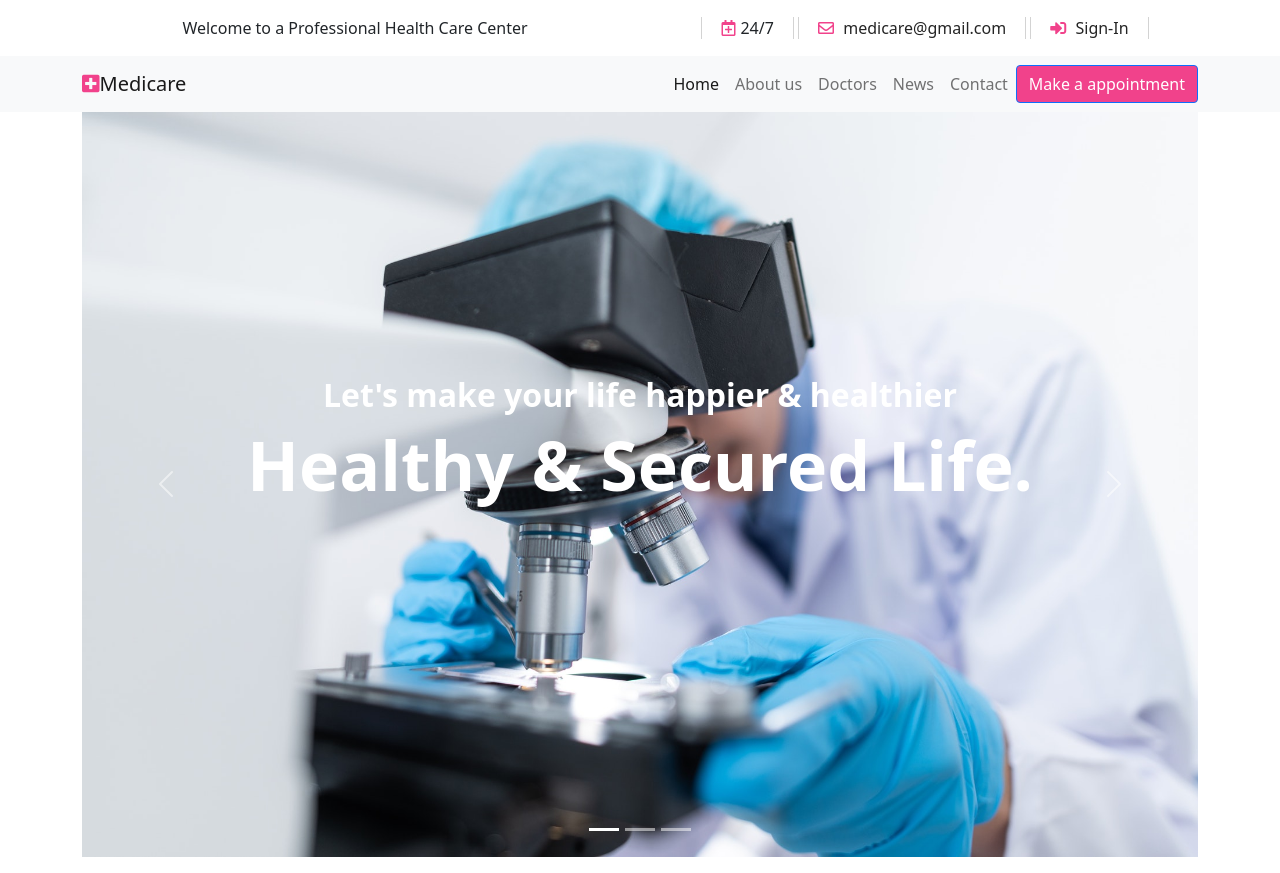
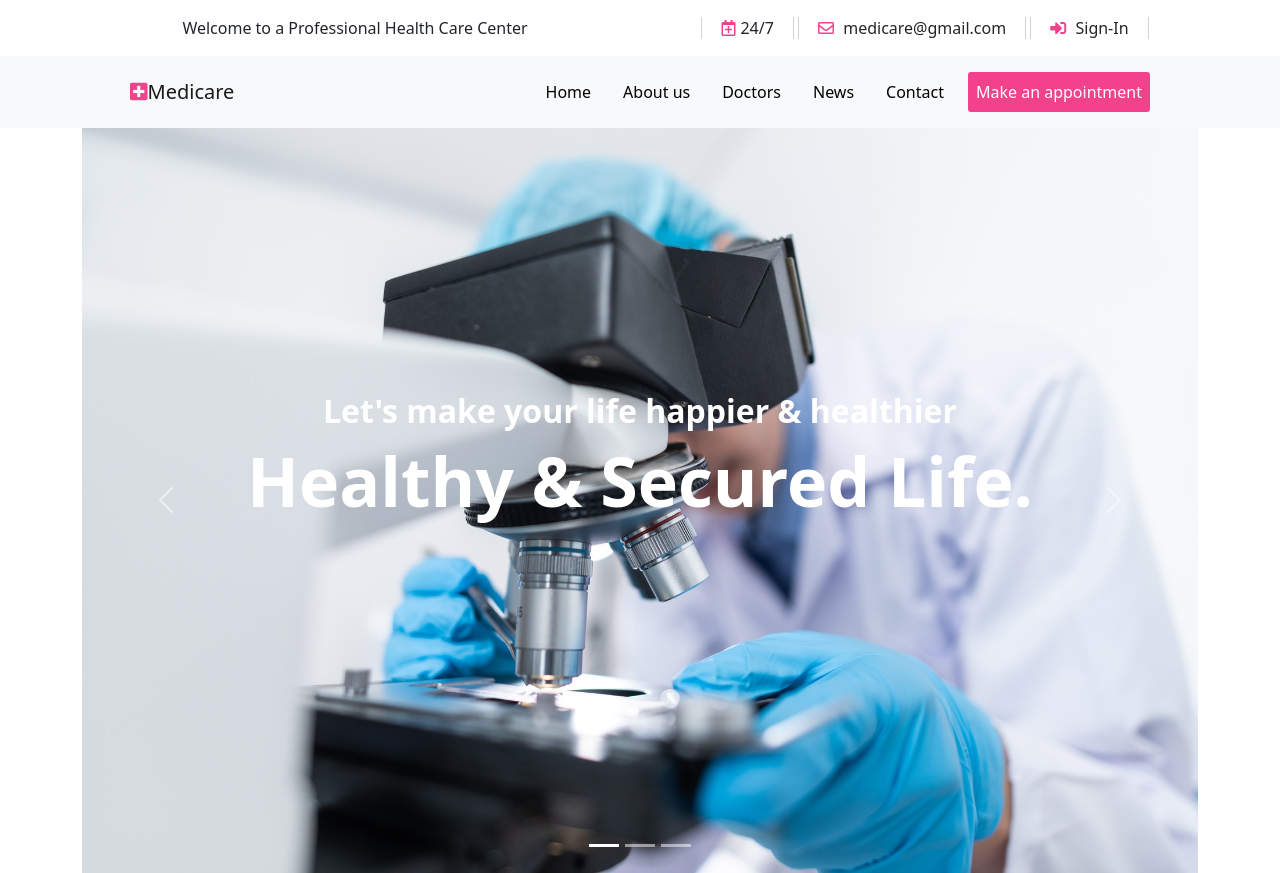
Before and after one commit to Md-Tariqul-Islam/Medicare, a PHP site: page / in a window 1280 px wide. Run offline with PHP 8.4, Linux system fonts and the light colour scheme.

Commit message:
Update Navbar & Add style in Navmenu

```diff
--- a/css/style.css
+++ b/css/style.css
@@ -25,14 +25,21 @@ header span.icon {
 .fa-plus-square{
   color: #f1428b;
 }
-.d-flex .btn-primary{
-  background: #f1428b;
-}
-.d-flex .btn-primary:hover, .d-flex .btn-primary:focus{
-  color: #252525;
-  background-color: transparent;
+
+#navbarColl li a{
+  color: black;
 }
 
+#navbarColl li a:hover{
+  color: #f14242;
+  font-weight: 600;
+}
+
+#appointment{
+  background: #f1428b;
+  border-radius: 3px;
+  color: #ffffff !important;
+}
 
 .home{
   width: 100%;
--- a/index.php
+++ b/index.php
@@ -39,40 +39,43 @@
     </header>
 
 
-    <section class="header-section">
-    <nav class="navbar navbar-expand-lg navbar-light bg-light">
+     <!--Menu-->
+    <nav class="navbar navbar-expand-lg navbar-light bg-light sticky-top py-3">
           <div class="container">
-            <a class="navbar-brand" href="index.html">
+            <!-- Text Logo && Icon -->
+            <a class="navbar-brand ps-5" href="index.php">
               <i class="fas fa-plus-square"></i>Medicare
             </a>
-            <button class="navbar-toggler" type="button" data-bs-toggle="collapse" data-bs-target="#navbarSupportedContent" aria-controls="navbarSupportedContent" aria-expanded="false" aria-label="Toggle navigation">
+            <!-- NavCollapse Button -->
+            <button class="navbar-toggler" type="button" data-bs-toggle="collapse" data-bs-target="#navbarColl">
               <span class="navbar-toggler-icon"></span>
             </button>
-            <div class="collapse navbar-collapse" id="navbarSupportedContent">
+
+            <div class="collapse navbar-collapse" id="navbarColl">
               <ul class="navbar-nav ms-auto mb-2 mb-lg-0">
-                <li class="nav-item">
-                  <a class="nav-link active" aria-current="page" href="#">Home</a>
+                <li class="nav-item px-2">
+                  <a class="nav-link" href="#">Home</a>
                 </li>
-                <li class="nav-item">
+                <li class="nav-item px-2">
                   <a class="nav-link" href="#">About us</a>
                 </li>
-                <li class="nav-item">
+                <li class="nav-item px-2">
                   <a class="nav-link" href="#">Doctors</a>
                 </li>
-                <li class="nav-item">
+                <li class="nav-item px-2">
                   <a class="nav-link" href="#">News</a>
                 </li>
-                <li class="nav-item">
+                <li class="nav-item px-2">
                   <a class="nav-link" href="#">Contact</a>
                 </li>
+                <li class="nav-item px-2 pe-5">
+                  <a class="nav-link" href="#" id="appointment">Make an appointment</a>
+                </li>
               </ul>
-              <form class="d-flex">
-                <button class="btn btn-primary" type="submit">Make a appointment</button>
-              </form>
             </div>
           </div>
         </nav>
-    </section>
+
     <!-- header-section end -->
 
     <!-- home start  -->
```
